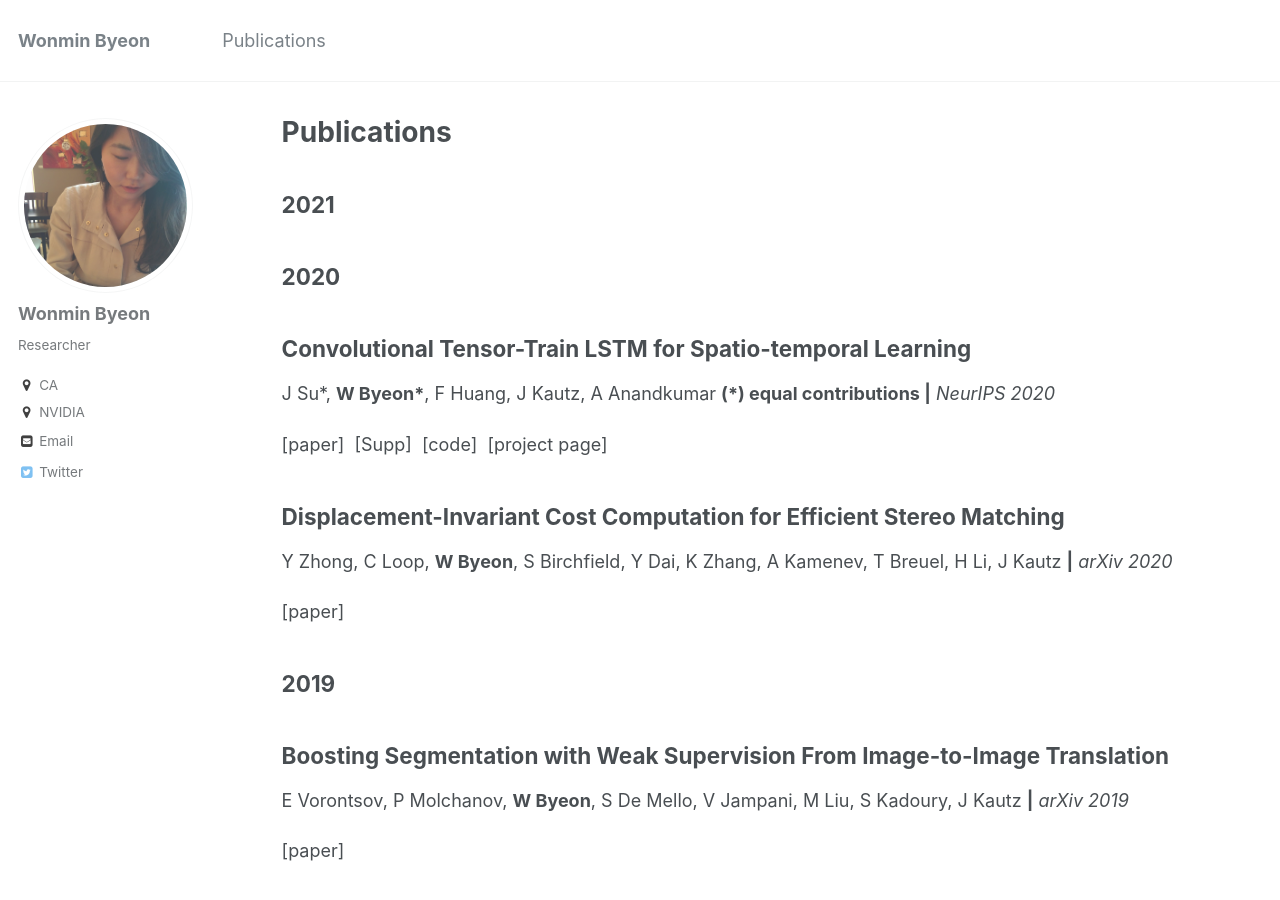
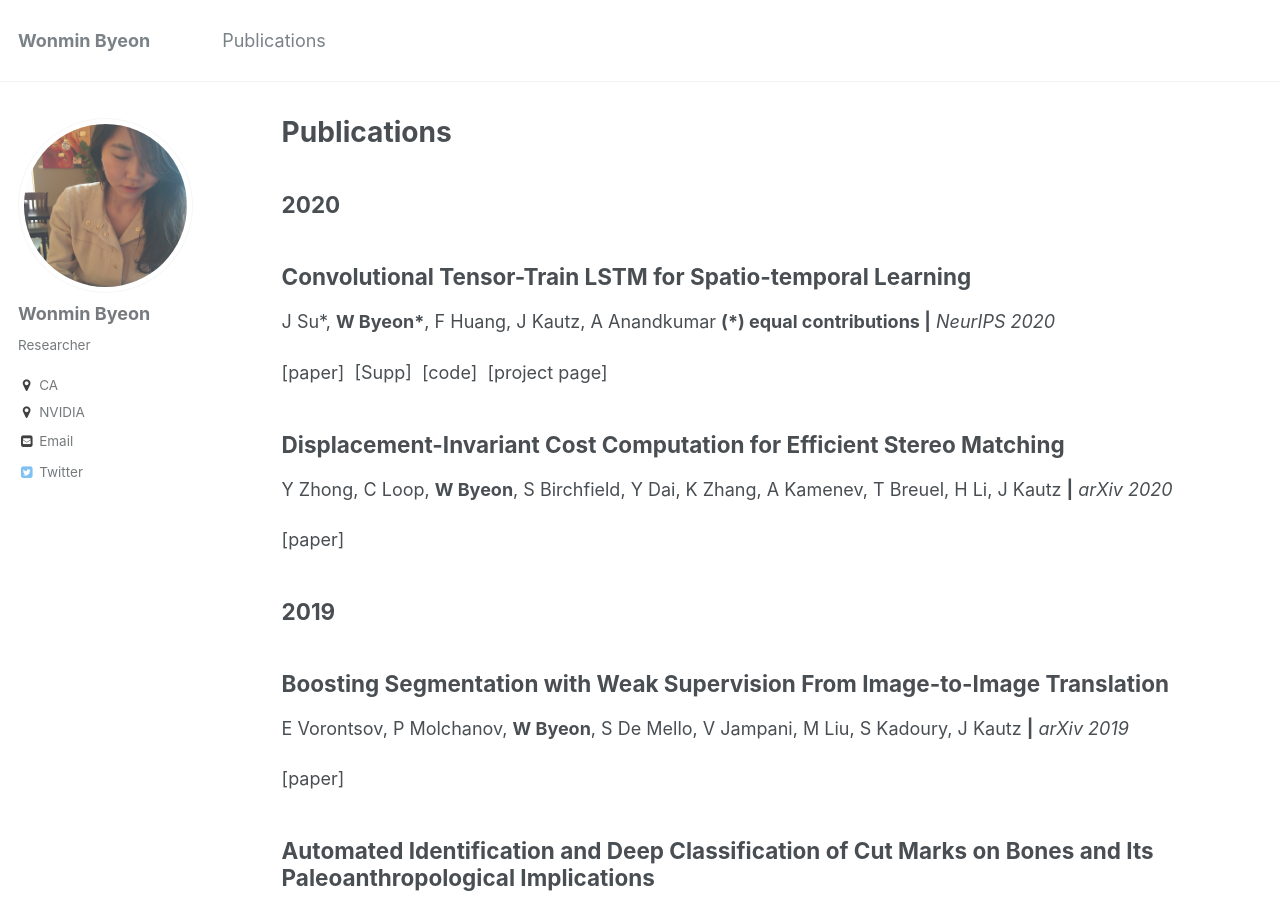
Before and after one commit to wonmin-byeon/wonmin-byeon.github.io, a Jekyll site: the page built from _pages/publications.md, in a window 1280 px wide and 900 px high. Built offline with Jekyll 4.4.1, drawn with Linux system fonts in a browser that asks for light colours.

Commit message:
cleam up sitemap

```diff
--- a/_pages/publications.md
+++ b/_pages/publications.md
@@ -10,13 +10,6 @@ author_profile: true
 {% endif %}
 
 {% include base_path %}
-
-<h2>2021</h2>
-{% for post in site.publications reversed %}
-  {% if post.year == '2021' %}
-      {% include archive-single.html %}
-  {% endif %}
-{% endfor %}
 
 <h2>2020</h2>
 {% for post in site.publications reversed %}
```
